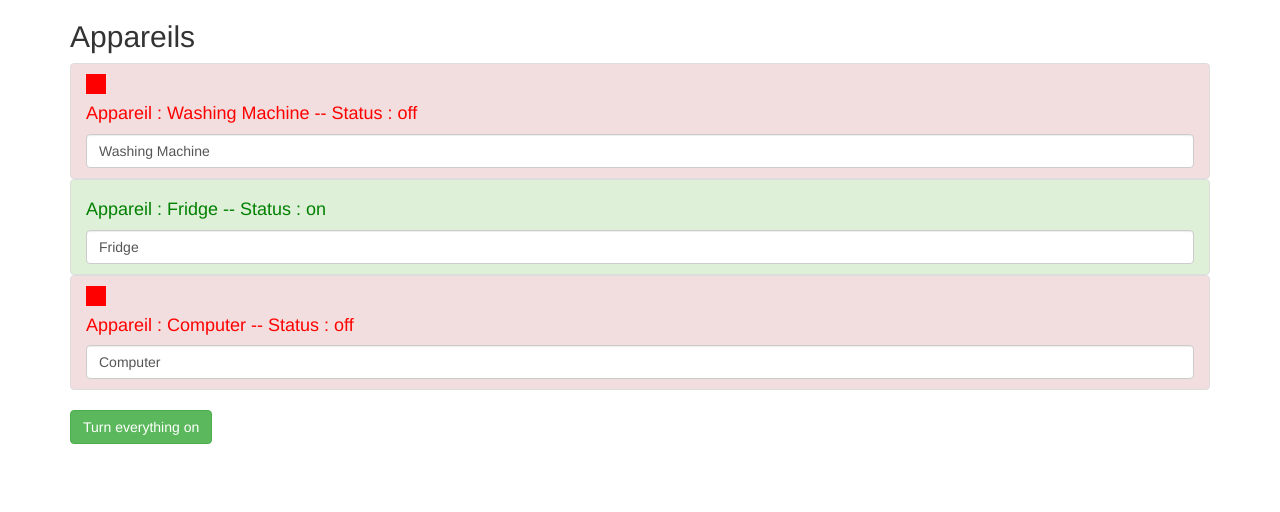
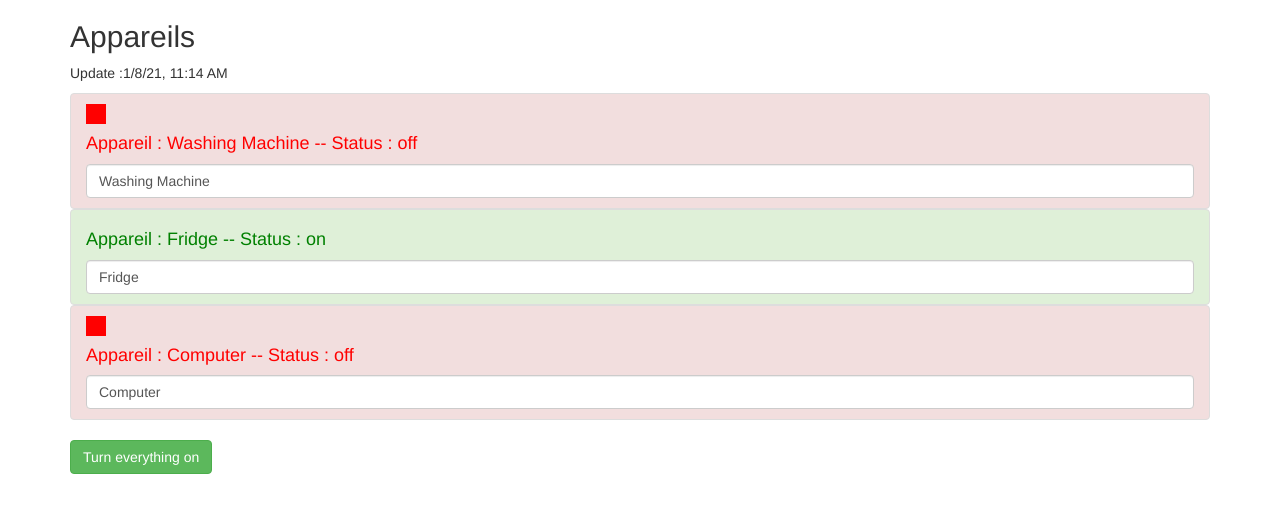
Before and after one commit to LeaDalibard/angular-learning, an Angular app: page / in a window 1280 px wide. Shown: the top 512 px of the page. Built offline with nearby package versions, Linux system fonts and the light colour scheme.

Commit message:
Used date and uppercase pipes

```diff
--- a/src/app/app.component.html
+++ b/src/app/app.component.html
@@ -2,6 +2,7 @@
   <div class="row">
     <div class="col-xs-12">
       <h2>Appareils</h2>
+      <p>Update :{{lastUpdate | date :'short' | uppercase}}</p>
       <ul class="list-group">
         <app-appareil *ngFor="let appareil of appareils" [appareilName]="appareil.name"
                       [appareilStatus]="appareil.status"></app-appareil>
--- a/src/app/app.component.ts
+++ b/src/app/app.component.ts
@@ -8,6 +8,7 @@ import {Component} from '@angular/core';
 
 export class AppComponent {
   isAuth = false;
+  lastUpdate= new Date();
 
   appareils = [
     {
```
